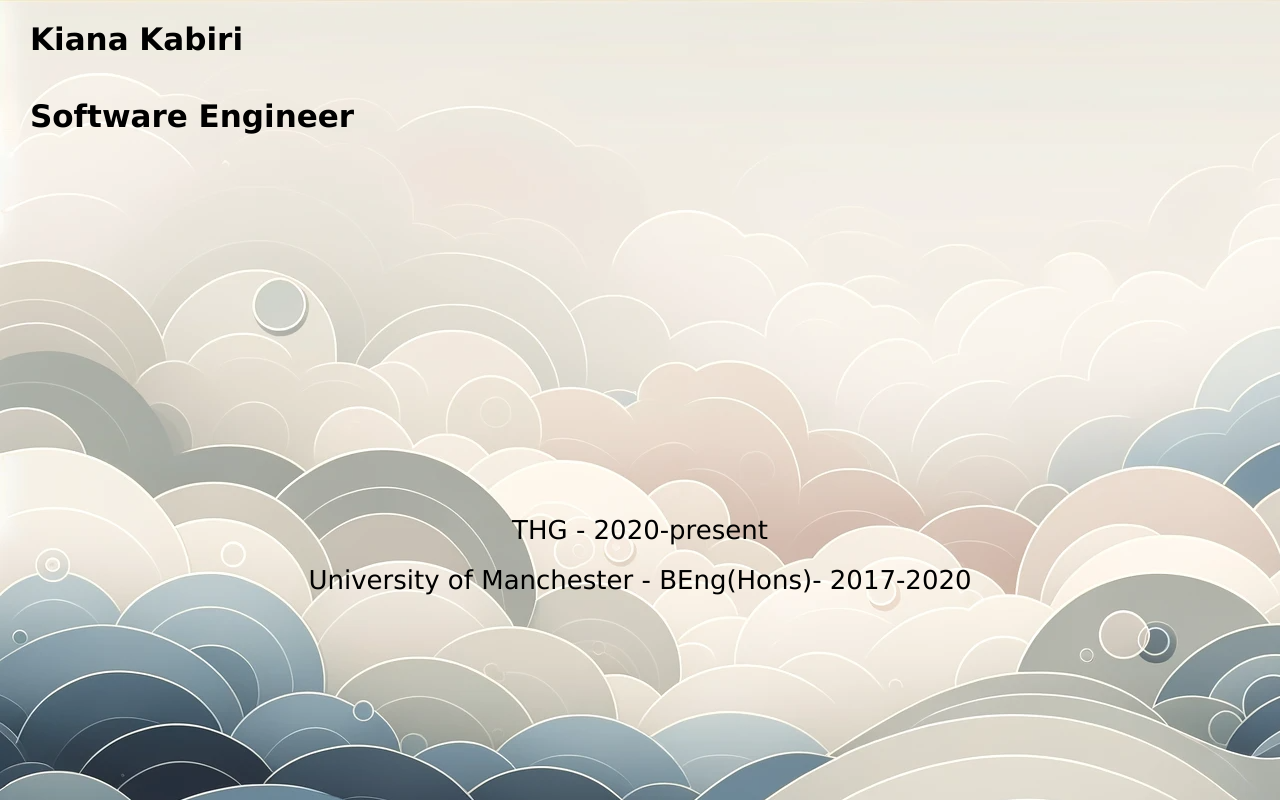
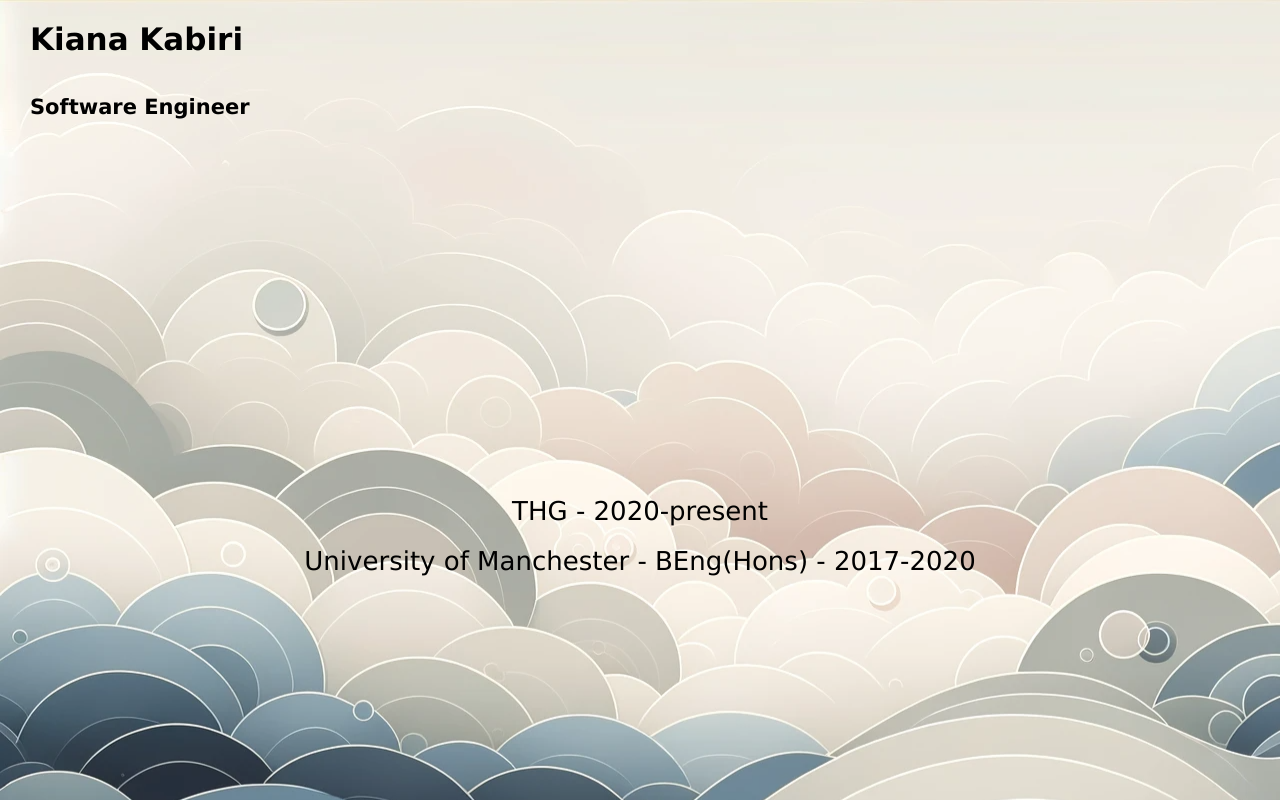
Before and after one commit to kiana-k7597/Portfolio, a React (Create React App) app: page / in a window 1280 px wide. Shown: the top 800 px of the page. Built offline with nearby package versions, Linux system fonts and the light colour scheme.

Commit message:
Improve structure

```diff
--- a/src/App.js
+++ b/src/App.js
@@ -1,4 +1,4 @@
-import { Header, Title } from "./styling/Header.styles.tsx";
+import { Header, Title, Subtext } from "./styling/Header.styles.tsx";
 import { Body, BodyText } from "./styling/Body.styles.tsx";
 import { MainPage } from "./styling/MainPage.styles.tsx";
 function App() {
@@ -7,11 +7,11 @@ function App() {
       <MainPage>
         <Header>
           <Title>Kiana Kabiri</Title>
-          <Title>Software Engineer</Title>
+          <Subtext>Software Engineer</Subtext>
         </Header>
         <Body>
           <BodyText>THG - 2020-present</BodyText>
-          <BodyText>University of Manchester - BEng(Hons)- 2017-2020</BodyText>
+          <BodyText>University of Manchester - BEng(Hons) - 2017-2020</BodyText>
         </Body>
       </MainPage>
     </>
--- a/src/styling/Header.styles.tsx
+++ b/src/styling/Header.styles.tsx
@@ -1,8 +1,6 @@
 import styled from "styled-components";
 
 export const Header =  styled.header`
-font-family: Verdana;
-font-size: calc(20px + 2vmin);
 display: flex;
 flex-direction: column;
 justify-content: center;
@@ -14,3 +12,10 @@ justify-content: flex-start;
 padding-left: 30px;
 font-size: calc(15px + 2vmin);
 `
+
+export const Subtext = styled.h2`
+display: flex;
+justify-content: flex-start;
+padding-left: 30px;
+font-size: calc(5px + 2vmin);
+`
```
